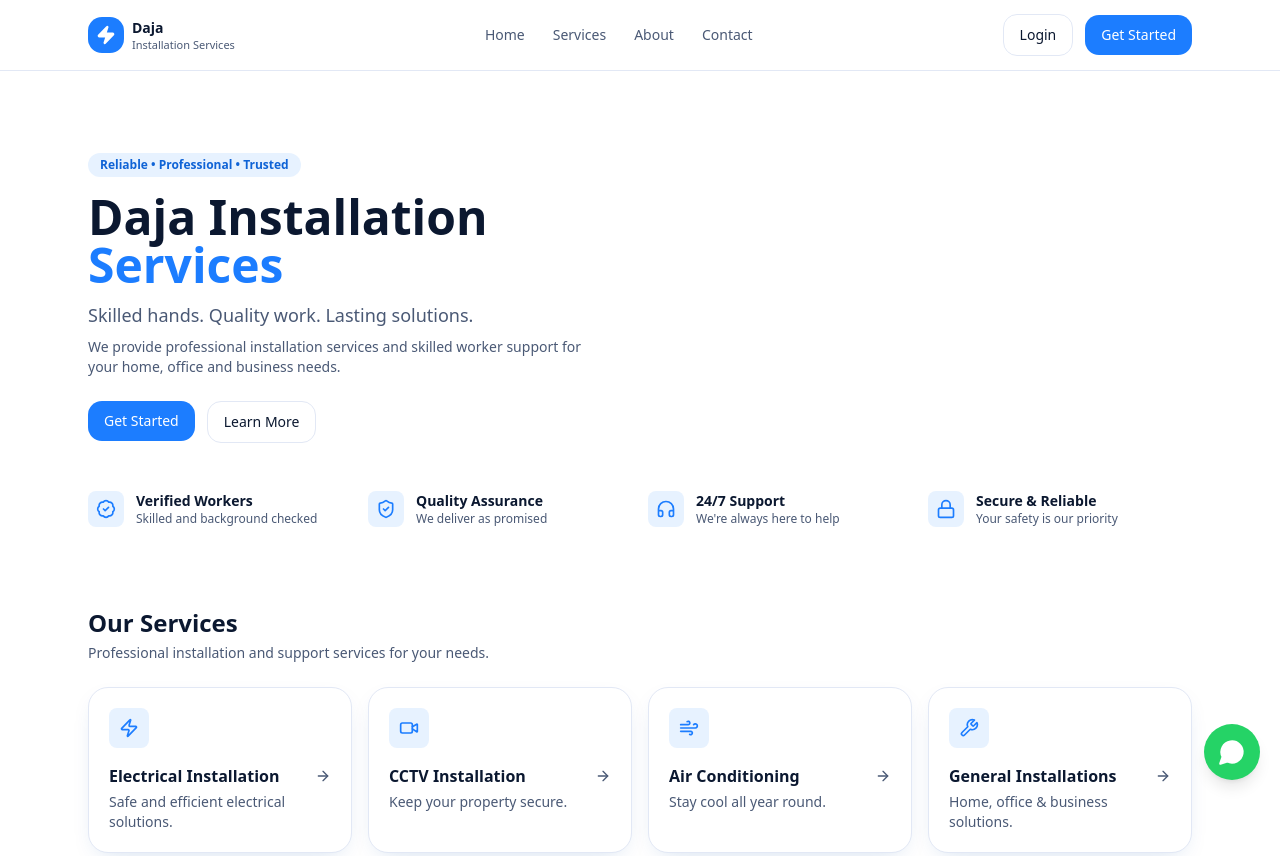
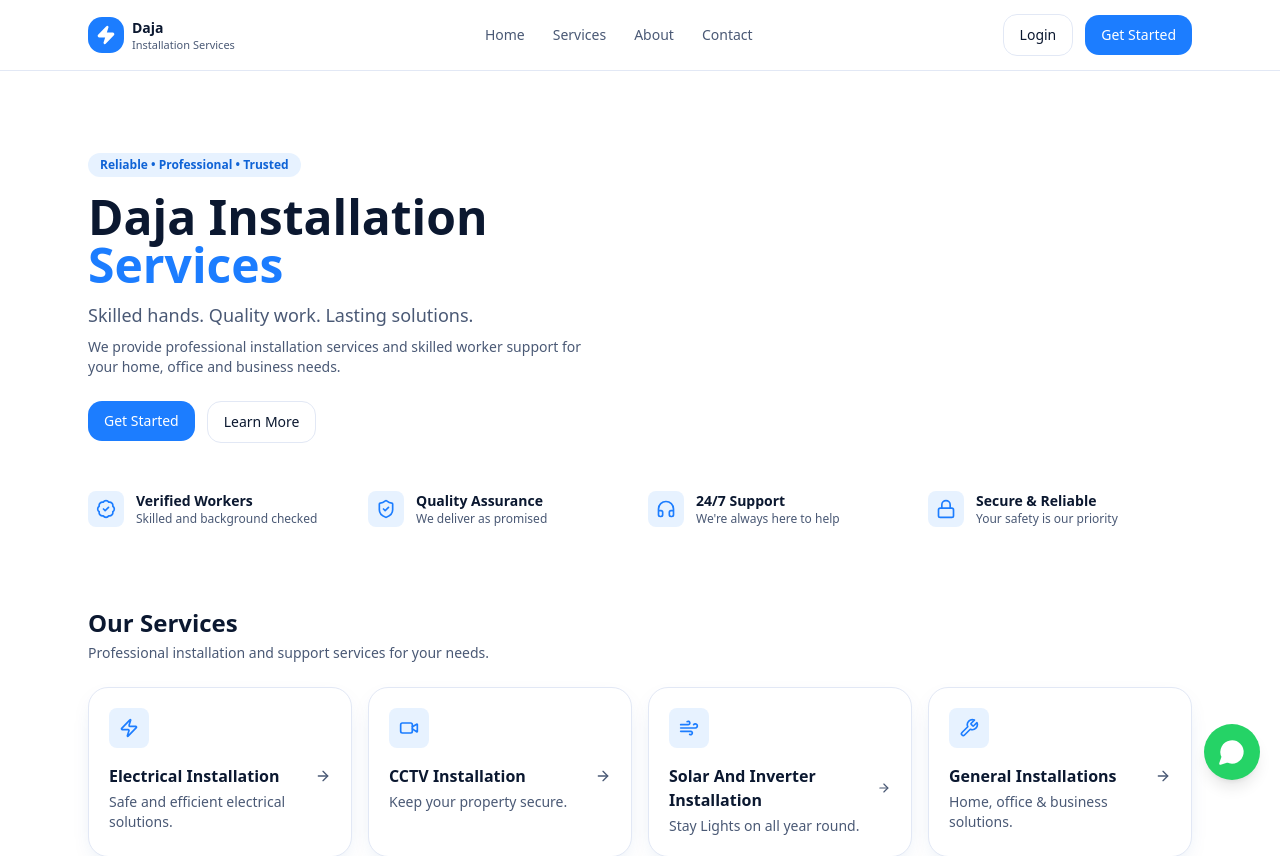
Before and after one commit to codexwrabber/Daja-installations-, a Next.js app: page / in a window 1280 px wide. Shown: the top 856 px of the page. Built offline with nearby package versions, Linux system fonts and the light colour scheme.

Commit message:
Update page.tsx

```diff
--- a/app/(marketing)/page.tsx
+++ b/app/(marketing)/page.tsx
@@ -8,7 +8,7 @@ import Link from 'next/link';
 const services = [
   { icon: Zap, title: 'Electrical Installation', desc: 'Safe and efficient electrical solutions.' },
   { icon: Video, title: 'CCTV Installation', desc: 'Keep your property secure.' },
-  { icon: Wind, title: 'Air Conditioning', desc: 'Stay cool all year round.' },
+  { icon: Wind, title: 'Solar And Inverter Installation', desc: 'Stay Lights on all year round.' },
   { icon: Wrench, title: 'General Installations', desc: 'Home, office & business solutions.' },
 ];
 
```
